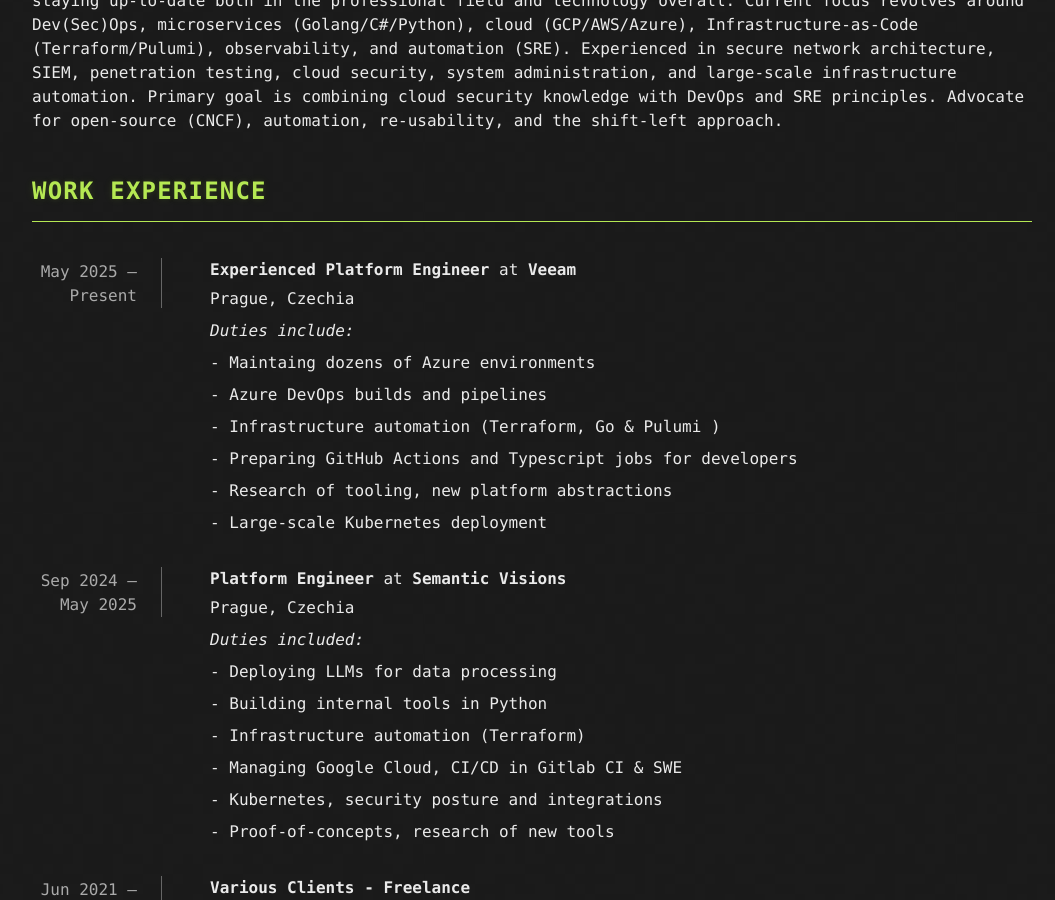
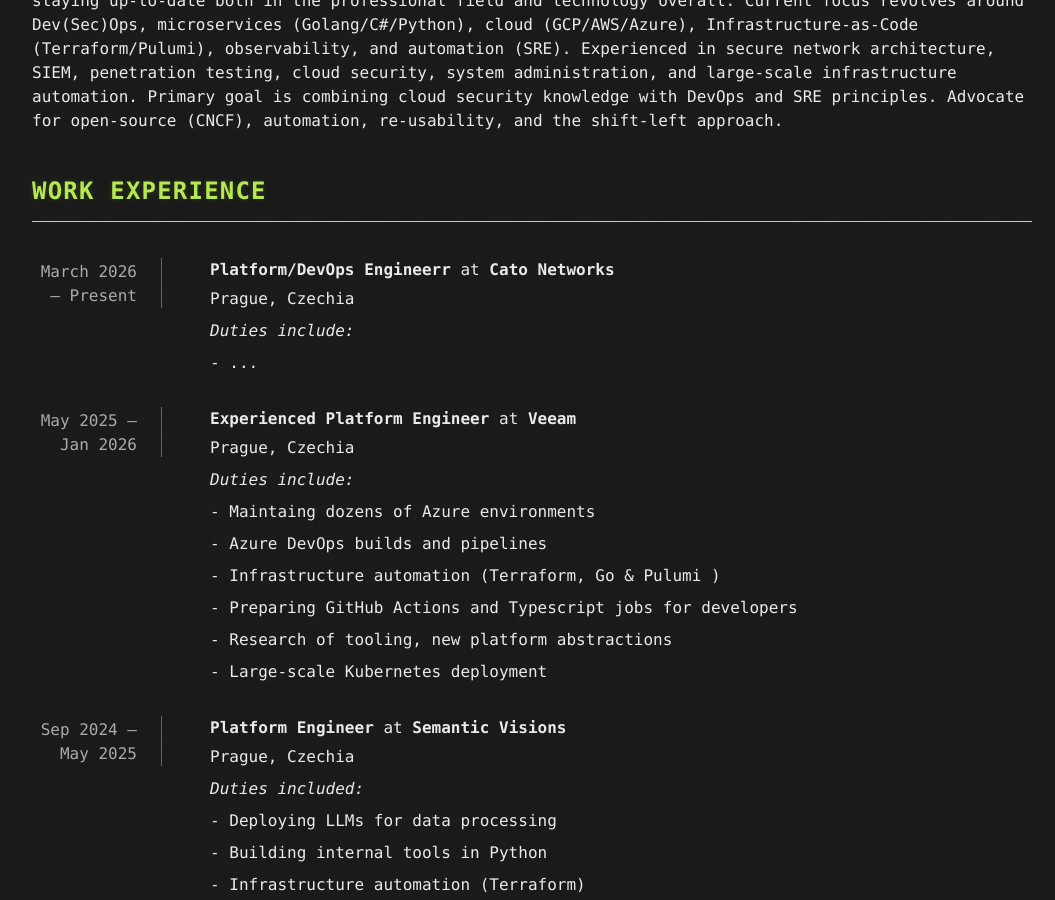
Before and after one commit to kallakata/kallakata.github.io, a Jekyll site: the page built from cv.md, in a window 1280 px wide and 900 px high, scrolled down 551 px. Shown: the whole window, without its empty margins (108-1163 px from the left). Built offline with Jekyll 4.4.1, drawn with Linux system fonts in a browser that asks for light colours.

Commit message:
Update cv.md

```diff
--- a/cv.md
+++ b/cv.md
@@ -28,7 +28,15 @@ redirect_from:
   <h2 class="cv-section-title">Work Experience</h2>
   <div class="cv-grid">
 
-    <div class="cv-grid-left">May 2025 – Present</div>
+    <div class="cv-grid-left">March 2026 – Present</div>
+    <div class="cv-grid-right">
+      <strong>Platform/DevOps Engineerr</strong> at <strong>Cato Networks</strong>
+      <p>Prague, Czechia</p>
+      <p><em>Duties include:</em></p>
+      <p>- ...</p>
+    </div>
+
+    <div class="cv-grid-left">May 2025 – Jan 2026</div>
     <div class="cv-grid-right">
       <strong>Experienced Platform Engineer</strong> at <strong>Veeam</strong>
       <p>Prague, Czechia</p>
```
